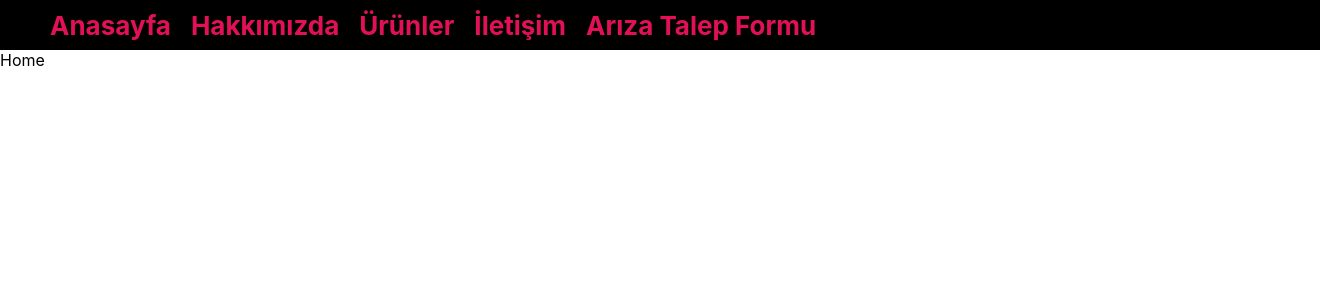
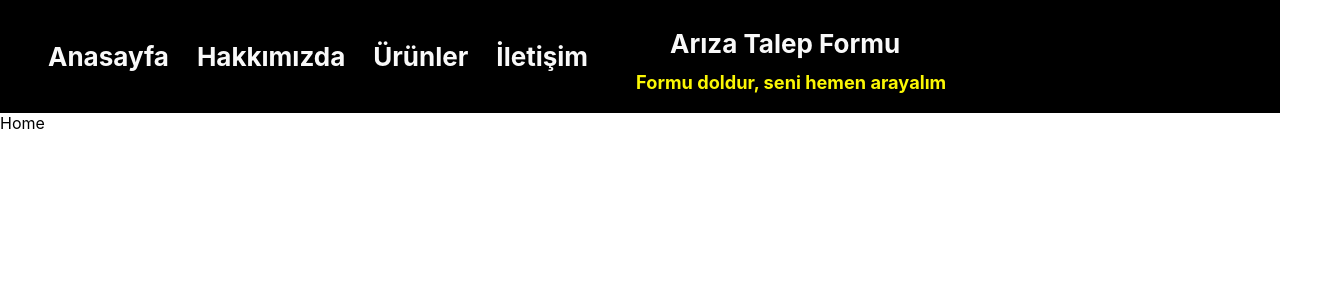
Before and after one commit to yavuzs-cakmak/test-reposu, a React (Create React App) app: page / in a window 1280 px wide. Shown: the top 300 px of the page, 1320 px wide, since content can reach past the window. Built offline with nearby package versions, Linux system fonts and the light colour scheme.

Commit message:
black navbar with explanation

```diff
--- a/src/App.css
+++ b/src/App.css
@@ -4,24 +4,54 @@ body {
 }
 .header {
   background-color: #000000;
-
   display: flex;
   flex-direction: row;
+  flex-wrap: wrap;
   align-items: center;
   justify-content: flex-start;
   font-size: calc(10px + 2vmin);
   width: 100%;
-  height: 50px;
-  padding-left: 40px;
+  padding: 20px 40px;
+  box-sizing: border-box;
 }
+
 .link {
-  color: rgb(226, 16, 86);
+  color: rgb(249, 249, 249);
   text-decoration: none;
-  padding:  8px;
-  margin: 0 2px;
+  padding: 8px;
   font-weight: bold;
+  white-space: nowrap;
 }
-.layout-container {
+
+/* İlk üç link: daha dar boşluk */
+.link:nth-child(1),
+.link:nth-child(2),
+.link:nth-child(3) {
+  margin-right: 12px;
+}
+
+/* İletişim: daha geniş boşluk */
+.link:nth-child(4) {
+  margin-right: 40px;
+}
+
+/* Arıza Talep Formu: son link, boşluk yok */
+.link:nth-child(5) {
+  margin-right: 0;
+}
+
+/* Alt metin */
+.link-with-subtext {
   display: flex;
   flex-direction: column;
+  align-items: center;
+  white-space: nowrap;
 }
+
+.subtext {
+  margin-top: 4px;
+  font-size: 70%;
+  color: #fbf704;
+  font-weight: bold;
+  text-align: center;
+}
--- a/src/components/Header.jsx
+++ b/src/components/Header.jsx
@@ -1,16 +1,20 @@
-import React from 'react'
+import React from 'react';
 import { Link } from "react-router-dom";
 
 function Header() {
   return (
-    <div className='header'>
+    <div className="header">
       <Link className='link' to="/">Anasayfa</Link>
       <Link className='link' to="/about">Hakkımızda</Link>
       <Link className='link' to="/products">Ürünler</Link>
       <Link className='link' to="/contacts">İletişim</Link>
-      <Link className="link" to="/fault">Arıza Talep Formu</Link>
+
+      <div className="link-with-subtext">
+        <Link className="link" to="/fault">Arıza Talep Formu</Link>
+        <span className="subtext">Formu doldur, seni hemen arayalım</span>
+      </div>
     </div>
-  )
+  );
 }
 
-export default Header
+export default Header;
```
